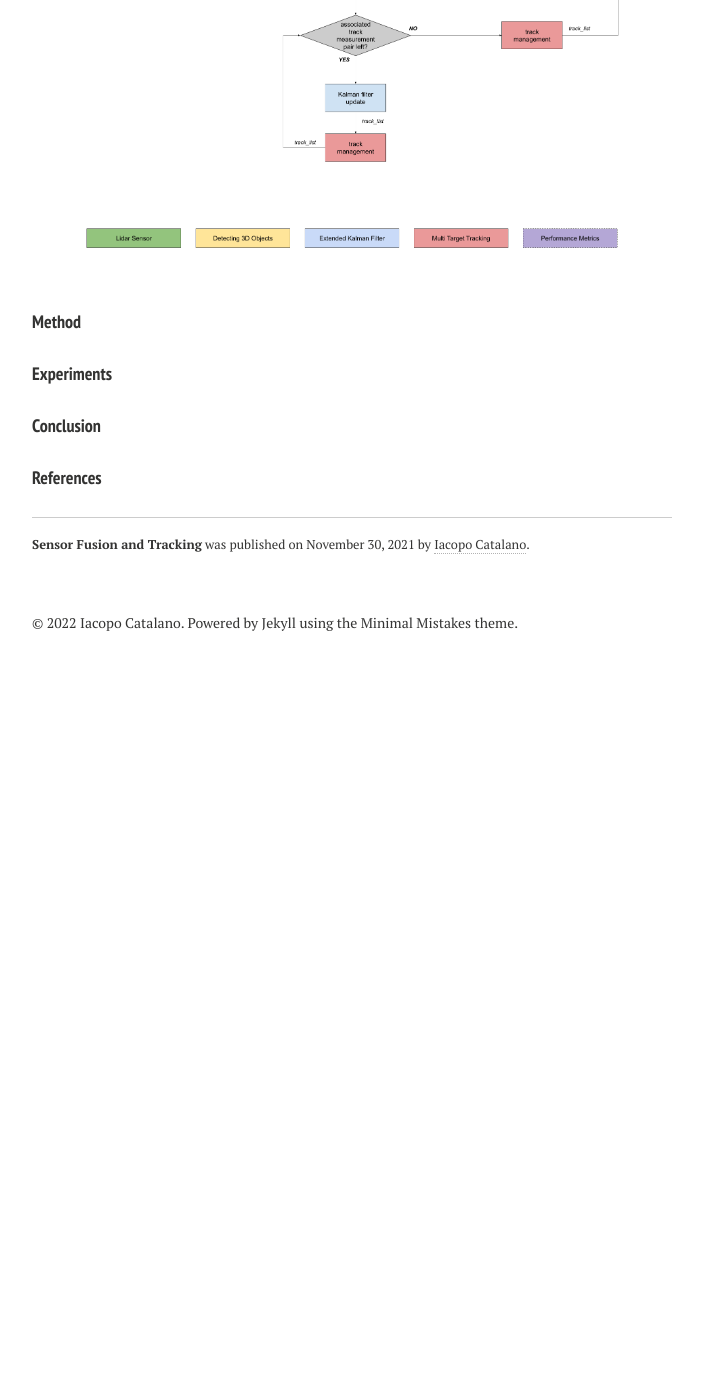
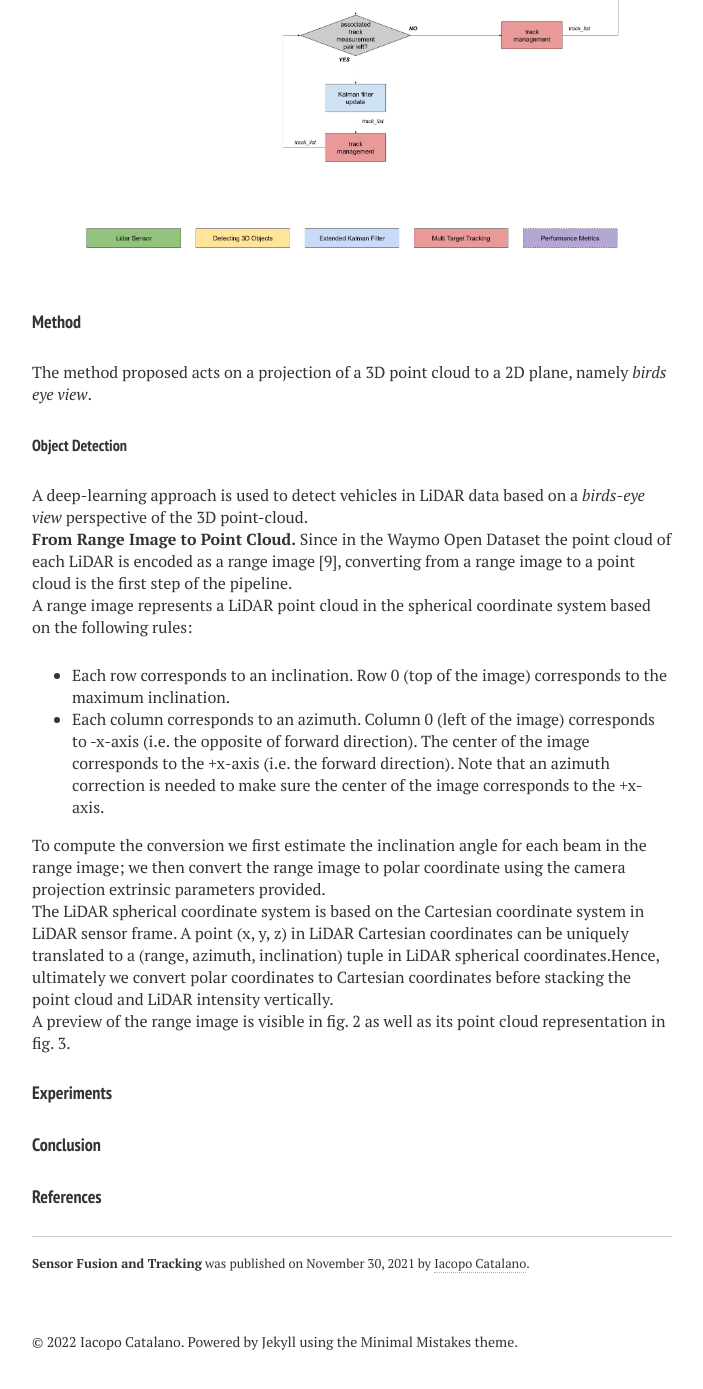
Before and after one commit to IacopomC/iacopomc.github.io, a Jekyll site: the page built from _posts/2021-11-30-sensor-fusion-and-tracking.md, in a window 1280 px wide and 1400 px high, scrolled down 1870 px. Shown: the top 1389 px of the window, without its empty margins (288-991 px from the left). Built offline with Jekyll 4.4.1, drawn with Linux system fonts in a browser that asks for light colours; nearby versions of some CDN libraries; our own code applies the rules of GitHub Pages for plain Markdown files; before the commit the page ends 2551 px from its top, so only the background shows below that.

Commit message:
add range image to point cloud section

```diff
--- a/_posts/2021-11-30-sensor-fusion-and-tracking.md
+++ b/_posts/2021-11-30-sensor-fusion-and-tracking.md
@@ -55,6 +55,32 @@ The diagram in the following figure contains an outline of the data flow and of
 
 #### Method
 
+The method proposed acts on a projection of a 3D point cloud to a 2D plane, namely *birds eye view*.
+
+##### Object Detection
+
+A deep-learning approach is used to detect vehicles in LiDAR data based on a *birds-eye view* perspective of the 3D point-cloud.
+
+**From Range Image to Point Cloud.** Since in the Waymo Open
+Dataset the point cloud of each LiDAR is encoded as a range image [9], converting from a range image to a point cloud is the first step of the pipeline.
+
+A range image represents a LiDAR point cloud in the spherical
+coordinate system based on the following rules:
+
+<ul>
+  <li>Each row corresponds to an inclination. Row 0 (top of the image) corresponds to the maximum inclination.</li>
+  <li>Each column corresponds to an azimuth. Column 0 (left of the image) corresponds to -x-axis (i.e. the opposite of forward direction). The center of the image corresponds to the +x-axis (i.e. the forward direction). Note that an azimuth correction is needed to make sure the center of the image corresponds to the +x-axis.</li>
+</ul>
+
+To compute the conversion we first estimate the inclination
+angle for each beam in the range image; we then convert the range image to polar coordinate using the camera projection extrinsic parameters provided.
+
+The LiDAR spherical coordinate system is based on the Cartesian
+coordinate system in LiDAR sensor frame. A point (x, y, z) in
+LiDAR Cartesian coordinates can be uniquely translated to a (range, azimuth, inclination) tuple in LiDAR spherical coordinates.Hence, ultimately we convert polar coordinates to Cartesian coordinates before stacking the point cloud and LiDAR intensity vertically.
+
+A preview of the range image is visible in fig. 2 as well as its point cloud representation in fig. 3.
+
 #### Experiments
 
 #### Conclusion
```
